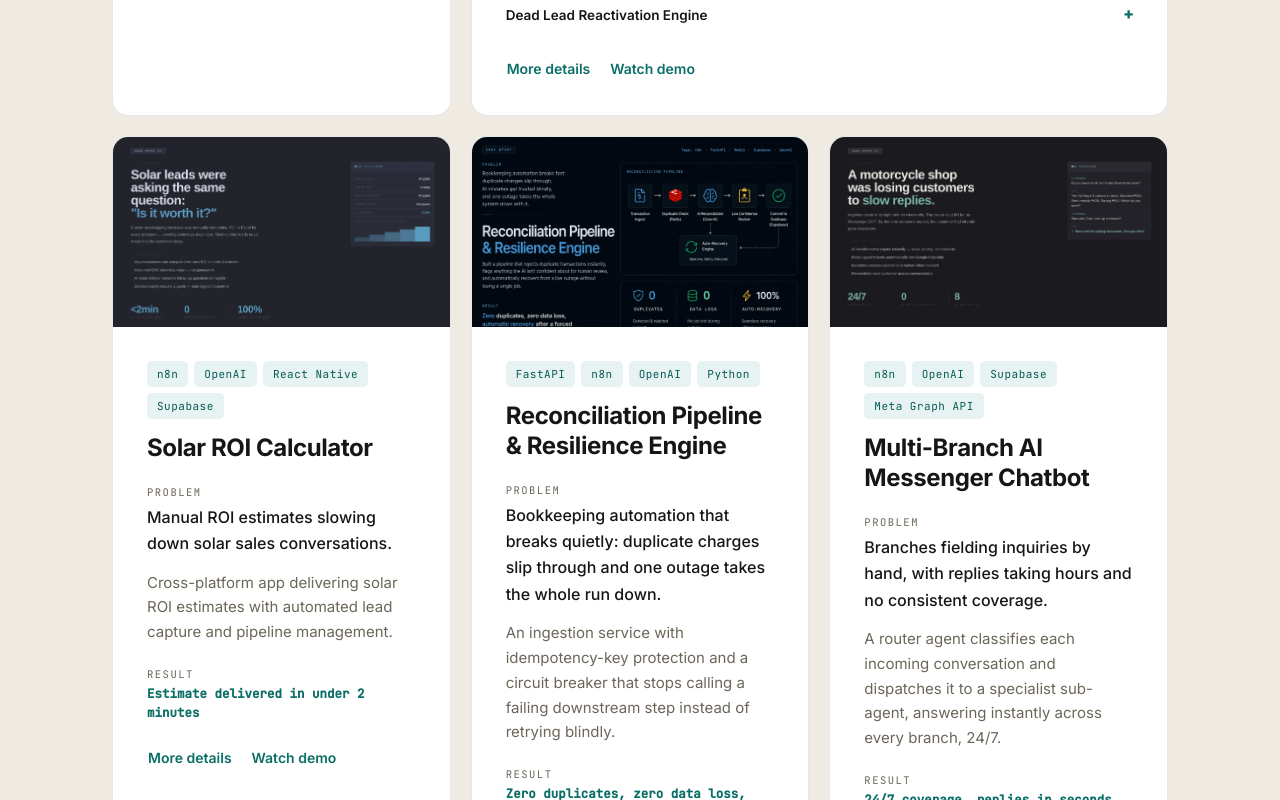
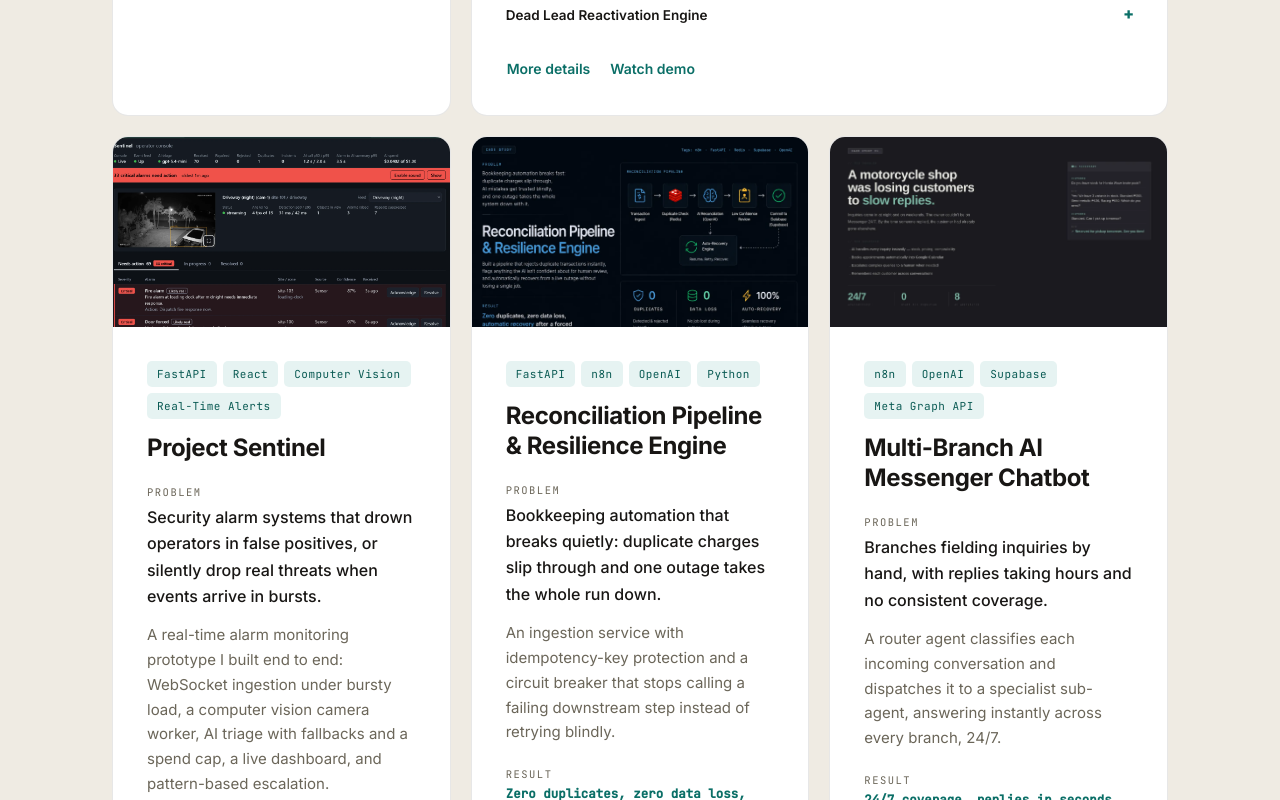
Before and after one commit to JohnDominicJasmin/my-portfolio, a Next.js app: page /cv in a window 1280 px wide. Shown: the part 3020-3820 px from the top of the page. Built offline with nearby package versions, Linux system fonts and the light colour scheme; no server answers.

Commit message:
Replace Solar ROI Calculator with Project Sentinel case study

```diff
--- a/src/data/projects.ts
+++ b/src/data/projects.ts
@@ -170,37 +170,45 @@ export const automationProjects: Project[] = [
     ],
   },
   {
-    // Copy below is lifted from the old site's own entry for this system, not
-    // rewritten, the only claims here are the ones you already published.
-    slug: "solar-roi-calculator",
-    result: "Estimate delivered in under 2 minutes",
-    title: "Solar ROI Calculator",
-    loom: "https://www.loom.com/embed/4a3c7aafba9d4442af246000afa6a97b",
-    tags: ["n8n", "OpenAI", "React Native", "Supabase"],
-    cover: "/assets/cs3_solar_roi_cover.webp",
-    coverAlt: "Solar ROI Calculator",
+    slug: "project-sentinel",
+    result:
+      "Zero data loss on a forced crash-and-recover test, zero duplicate alerts under load",
+    title: "Project Sentinel",
+    loom: "https://www.youtube.com/embed/1CxYP9RIuHc",
+    tags: ["FastAPI", "React", "Computer Vision", "Real-Time Alerts"],
+    cover: "/assets/project-sentinel-cover.webp",
+    coverAlt: "Project Sentinel operator console showing live alarms and camera feed",
     problem:
-      "Manual ROI estimates slowing down solar sales conversations.",
+      "Security alarm systems that drown operators in false positives, or silently drop real threats when events arrive in bursts.",
     summary:
-      "Cross-platform app delivering solar ROI estimates with automated lead capture and pipeline management.",
+      "A real-time alarm monitoring prototype I built end to end: WebSocket ingestion under bursty load, a computer vision camera worker, AI triage with fallbacks and a spend cap, a live dashboard, and pattern-based escalation.",
     intro:
-      "A cross-platform app that turns a solar sales conversation into a number the customer can see, then captures the lead and moves it into the pipeline without anyone retyping it.",
+      "A real-time alarm monitoring prototype, built for a technical assessment for a security company: ingestion, computer vision, AI triage, and escalation, all designed to degrade safely instead of failing silently.",
     body: [
-      "Solar sales stall at the estimate. A prospect asks what it would save them, and the answer needs a spreadsheet, a follow-up call, or both, and by then the conversation has cooled.",
-      "The app produces the ROI estimate on the spot, then hands the lead straight to the pipeline: captured, recorded, and routed without a manual step in between.",
+      "Security alarm platforms live or die on two things: never missing a real threat, and never burying operators under noise. Project Sentinel is a prototype that takes on both, end to end.",
+      "Events arrive over a WebSocket feed that bursts unpredictably. A camera worker runs object detection (YOLO26n on ONNX) on a separate process so video never blocks ingestion. Every event gets a rule-based severity first, then an AI triage pass classifies it as a real or false positive with a one-line action, backed by a hard spend cap and a rules-based fallback if the model is slow, down, or returns something unusable.",
+      "The store never loses an alarm: writes go through a write-behind SQLite layer with replay, verified by killing the backend mid-stream and confirming zero loss on restart. Under bursty load, the pipeline tracks received, accepted, rejected, and duplicate counts separately, so nothing silently disappears. Escalation rules were tuned against real volume: 18 pattern-based incidents raised out of 3,356 simulated alarms.",
     ],
     shots: [
       {
-        src: "/assets/cs3_solar_roi_cover.webp",
-        alt: "Solar ROI Calculator",
+        src: "/assets/project-sentinel-cover.webp",
+        alt: "Project Sentinel operator console showing live alarms and camera feed",
       },
     ],
     facts: [
       {
+        label: "Reliability patterns",
+        items: [
+          "Bursty WebSocket ingestion with accept/reject/duplicate accounting",
+          "AI triage with rule-based fallback and a hard spend cap",
+          "Write-behind SQLite persistence with crash-tested replay",
+          "Pattern-based escalation tuned against real alarm volume",
+        ],
+      },
+      {
         label: "Built with",
-        items: ["n8n", "OpenAI", "React Native", "Supabase"],
+        items: ["FastAPI", "React", "Python", "YOLO26n / ONNX", "SQLite"],
       },
-      { label: "Result", items: ["Estimate delivered in under 2 minutes"] },
     ],
   },
   {
```
Also changed, not shown: public/assets/project-sentinel-cover.webp (added).
